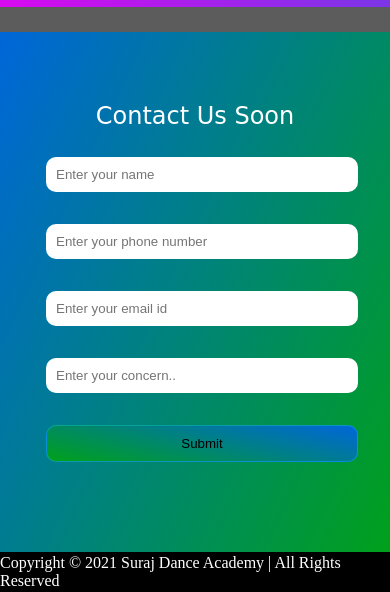
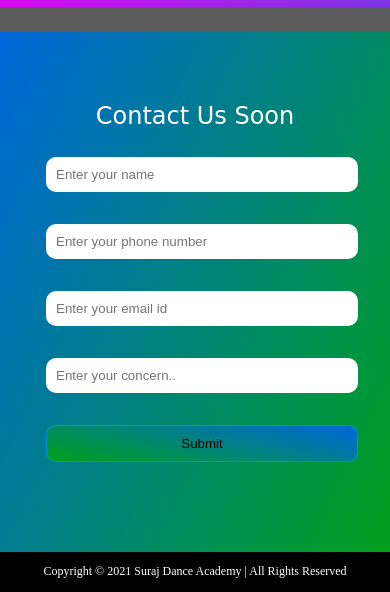
Before and after one commit to sarojsuraj52/Dance-website, a website: page index.html in a window 390 px wide. Shown: the part 3893-4485 px from the top of the page. Drawn offline with Linux system fonts and the light colour scheme; a web font is replaced by a local one.

Commit message:
Update style.css

```diff
--- a/static/style.css
+++ b/static/style.css
@@ -283,6 +283,9 @@ h4{
         font-size: 35px;
 
     }
+    #footer{
+        font-size: 20px;
+    }
 }
 
 
@@ -294,6 +297,9 @@ h4{
         padding: 5px 15px;
 
     }
+    #footer{
+        font-size: 15px;
+    }
 }
 @media(max-width:462px){
 
@@ -302,4 +308,7 @@ h4{
         padding: 5px 10px;
 
     }
+    #footer{
+        font-size: 12px;
+    }
 }
```
